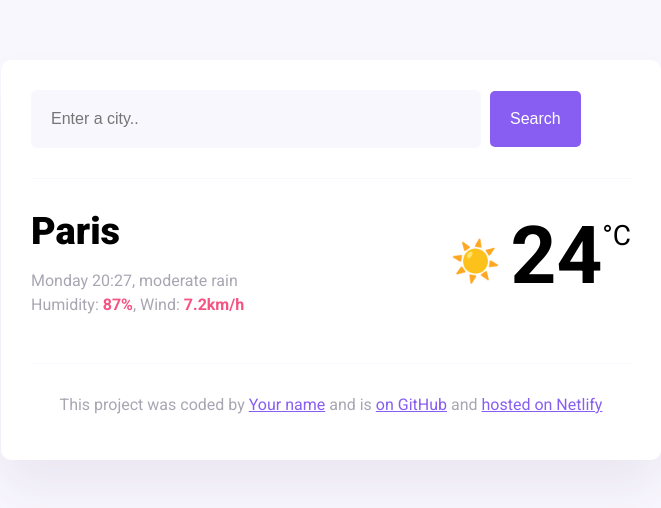
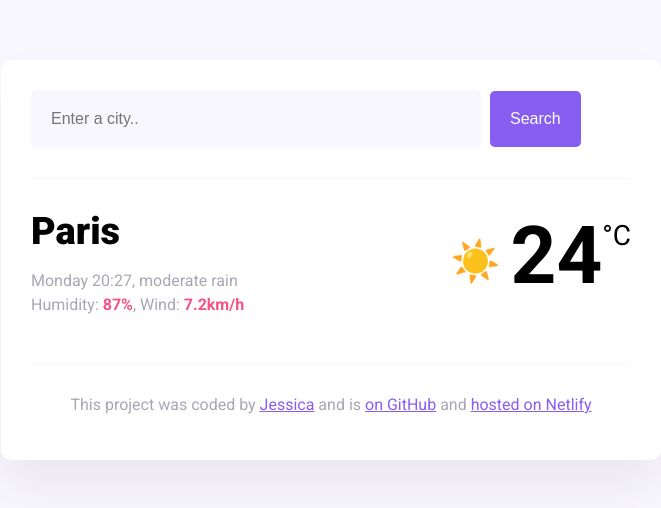
Before and after one commit to maplel33f/shecodes-week6-hw, a website built with Parcel: page index.html in a window 1280 px wide. Shown: the whole page, without its empty margins (309-970 px from the left). Built offline with nearby package versions, Linux system fonts and the light colour scheme.

Commit message:
added my personal name!

```diff
--- a/index.html
+++ b/index.html
@@ -47,7 +47,7 @@
       <footer>
         <p>
           This project was coded by
-          <a href="https://github.com/maplel33f" target="_blank">Your name</a> and is
+          <a href="https://github.com/maplel33f" target="_blank">Jessica</a> and is
           <a href="https://github.com/maplel33f/shecodes-week6-hw" target="_blank"> on GitHub</a> and
           <a href="https://shecodes-wk6-hw.netlify.app/" target="_blank">hosted on Netlify</a>
         </p>
```
